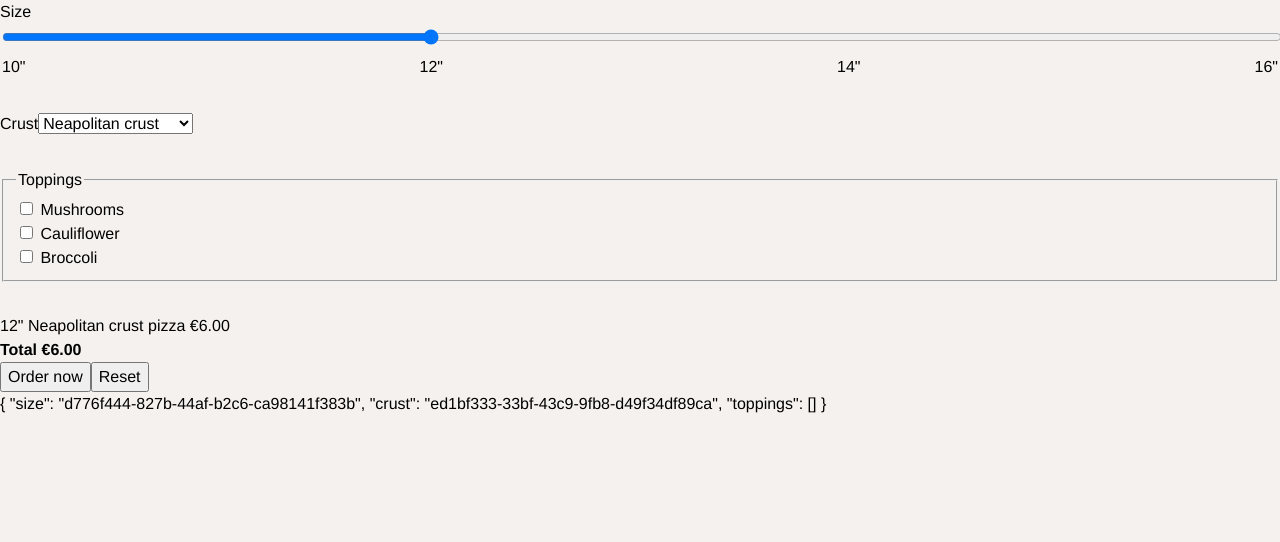
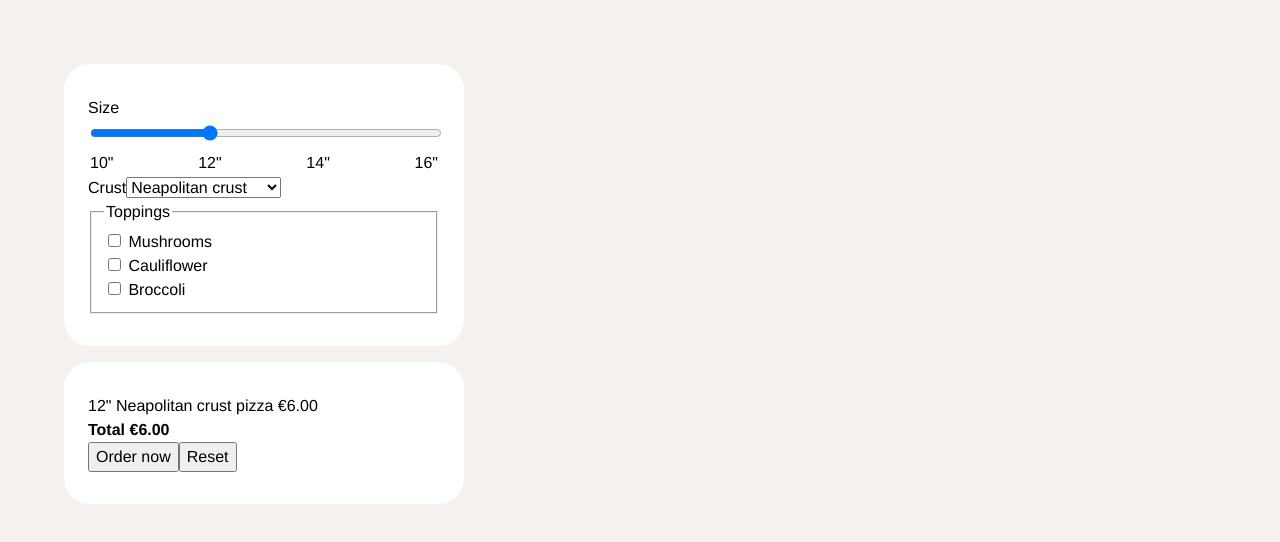
Before and after one commit to sonjastrieder/pizza-maker, a Vue app: page / in a window 1280 px wide. Shown: the top 542 px of the page. Built offline with nearby package versions, Linux system fonts and the light colour scheme.

Commit message:
Add styling for core layout

```diff
--- a/src/App.vue
+++ b/src/App.vue
@@ -1,4 +1,5 @@
 <template>
+  <div class="App">
     <Suspense>
       <template #default>
         <PizzaMaker />
@@ -7,6 +8,7 @@
         <div>Loading...</div>
       </template>
     </Suspense>
+  </div>
 </template>
 
 <script>
@@ -24,3 +26,9 @@ export default {
   },
 };
 </script>
+
+<style lang="scss" scoped>
+.App {
+  margin: var(--page-offset);
+}
+</style>
--- a/src/components/OrderInputs.vue
+++ b/src/components/OrderInputs.vue
@@ -1,5 +1,5 @@
 <template>
-  <div>
+  <div class="u-box">
     <Sizes :options="sizes" :selected="selection.size" @change="selectSize" />
     <Crust :options="crusts" :selected="selection.crust" @change="selectCrust" />
     <Toppings :options="toppings" :selected="selection.toppings" @change="selectToppings" />
@@ -16,7 +16,7 @@ import Crust from "./Crust.vue";
 export default {
   components: { Toppings, Sizes, Crust },
   async setup() {
-    const { status, sizes, crusts, toppings, selection, selectToppings, selectSize, selectCrust, reset } =
+    const { status, sizes, crusts, toppings, selection, selectToppings, selectSize, selectCrust } =
       inject(PIZZA_STORE_KEY);
 
     await status.value;
@@ -33,9 +33,3 @@ export default {
   },
 };
 </script>
-
-<style scoped>
-div {
-  margin-bottom: 2rem;
-}
-</style>
--- a/src/components/PizzaMaker.vue
+++ b/src/components/PizzaMaker.vue
@@ -1,7 +1,7 @@
 <template>
   <form @submit.prevent>
     <OrderInputs />
-    <div>
+    <div class="u-box">
       <OrderDetails />
       <div>
         <button type="submit" @click="submit">Order now</button>
@@ -9,9 +9,6 @@
       </div>
     </div>
   </form>
-  <div>
-    {{ selection }}
-  </div>
 </template>
 
 <script>
--- /dev/null
+++ b/src/styles/_shame.scss
@@ -0,0 +1,7 @@
+.u-box {
+  padding: 2rem 1.5rem;
+  margin-bottom: 1rem;
+  max-width: 25rem;
+  border-radius: var(--radius);
+  background-color: $c-white;
+}
--- /dev/null
+++ b/src/styles/core/_customProperties.scss
@@ -0,0 +1,4 @@
+:root {
+  --page-offset: 5vw;
+  --radius: clamp(1rem, 2vw, 2.5rem);
+}
--- a/src/styles/main.scss
+++ b/src/styles/main.scss
@@ -1,2 +1,5 @@
+@import "core/customProperties";
 @import "core/reset";
 @import "core/global";
+
+@import "shame";
```
Lines whose indentation alone changed are shown as unchanged.
